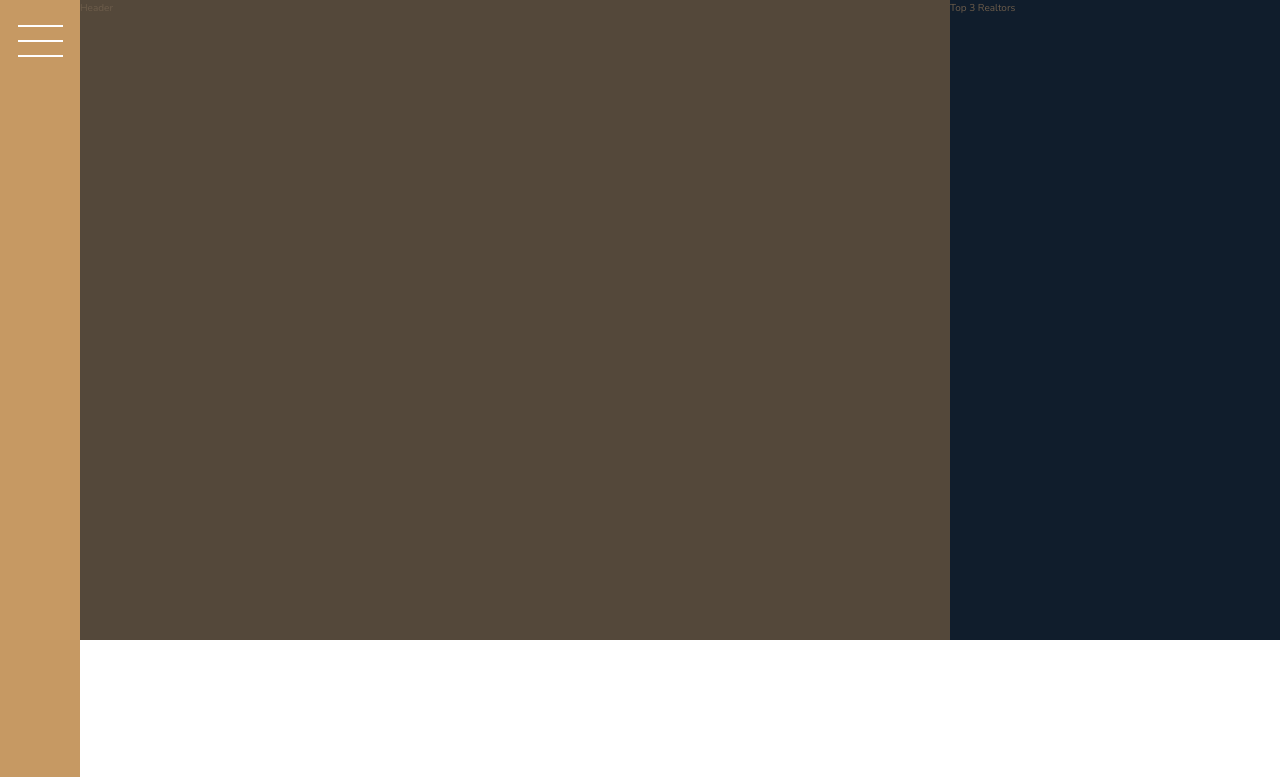
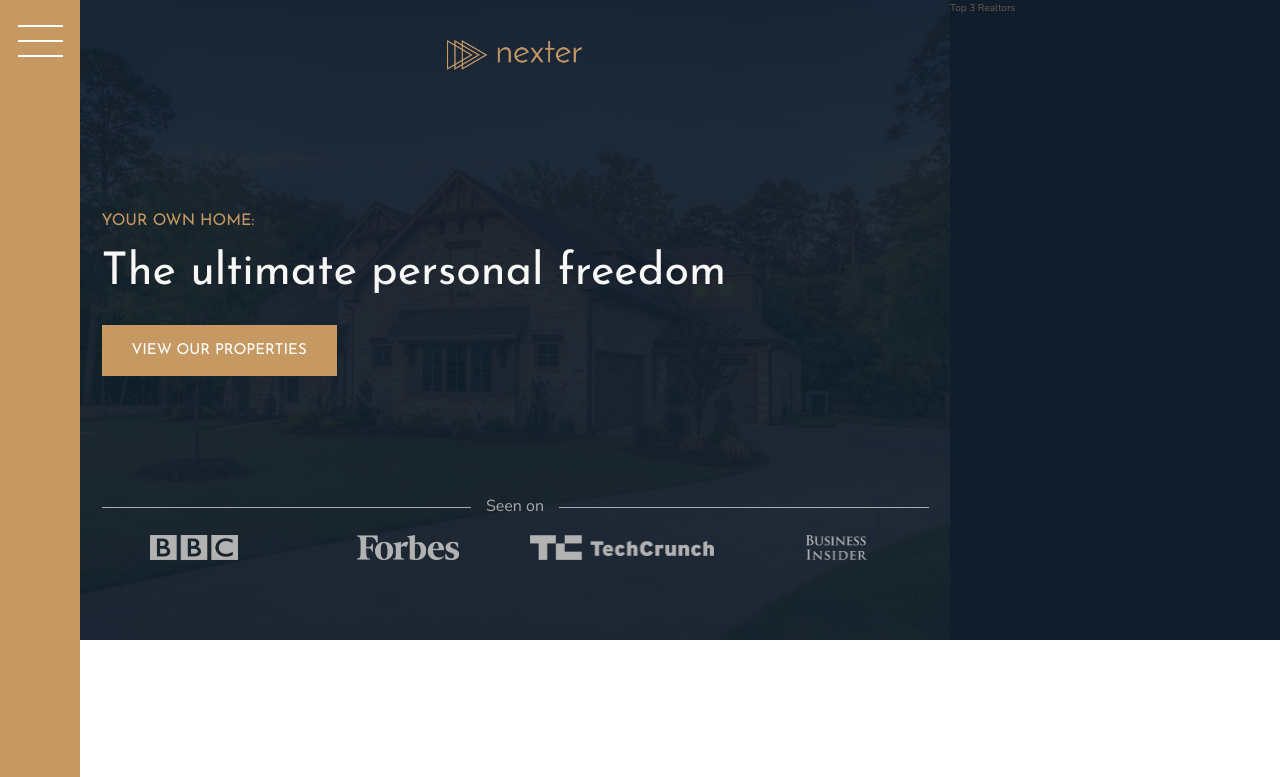
Before and after one commit to paulgellatly/nexter, a website: page index.html in a window 1280 px wide. Shown: the top 777 px of the page. Drawn offline with nearby package versions, Linux system fonts and the light colour scheme.

Commit message:
built header-section

```diff
--- a/index.html
+++ b/index.html
@@ -17,7 +17,17 @@
         </div>
 
         <header class="header">
-            Header
+            <img src="img/logo.png" alt="Nexter logo" class="header__logo">
+            <h3 class="heading-3">Your own home:</h3>
+            <h1 class="heading-1">The ultimate personal freedom</h1>
+            <button class="btn header__btn">View our properties</button>
+            <div class="header__seenon-text">Seen on</div>
+            <div class="header__seenon-logos">
+                <img src="img/logo-bbc.png" alt="Seen on logo 1">
+                <img src="img/logo-forbes.png" alt="Seen on logo 2">
+                <img src="img/logo-techcrunch.png" alt="Seen on logo 3">
+                <img src="img/logo-bi.png" alt="Seen on logo 4">
+            </div>
         </header>
 
         <div class="realtors">
--- a/sass/_header.scss
+++ b/sass/_header.scss
@@ -1,4 +1,58 @@
 .header {
 	background-color: $color-grey-dark-1;
 	grid-column: full-start / col-end 6;
+	background-image: linear-gradient(
+			rgba($color-secondary, .93),
+			rgba($color-secondary, .93)
+		),
+		url(../img/hero.jpeg);
+	background-size: cover;
+	background-position: center;
+	padding: 8rem;
+	padding-top: 4rem;
+
+	display: grid;
+	grid-template-rows: 1fr min-content 6rem 1fr;
+	grid-template-columns: max-content;
+	grid-row-gap: 1.5rem;
+	justify-content: center;
+
+	&__logo {
+		height: 3rem;
+		justify-self: center;
+	}
+
+	&__btn {
+		align-self: start;
+		justify-self: start;
+	}
+
+	&__seenon-text {
+		display: grid;
+		grid-template-columns: 1fr max-content 1fr;
+		grid-column-gap: 1.5rem;
+		align-items: center;
+
+		font-size: 1.6rem;
+		color: $color-grey-light-2;
+
+		&::before,
+		&::after {
+			content: "";
+			height: 1px;
+			display: block;
+			background-color: currentColor;
+		}
+	}
+
+	&__seenon-logos {
+		display: grid;
+		grid-template-columns: repeat(4, 1fr);
+		grid-column-gap: 3rem;
+		justify-items: center;
+		img {
+			height: 2.5rem;
+			filter: brightness(70%);
+		}
+	}
 }
--- a/sass/_typography.scss
+++ b/sass/_typography.scss
@@ -5,6 +5,9 @@
 
 .heading-1 {
 	@extend %heading;
+	font-size: 4.5rem;
+	color: $color-grey-light-1;
+	line-height: 1;
 }
 
 .heading-2 {
```
Also changed, not shown: css/style.css.
